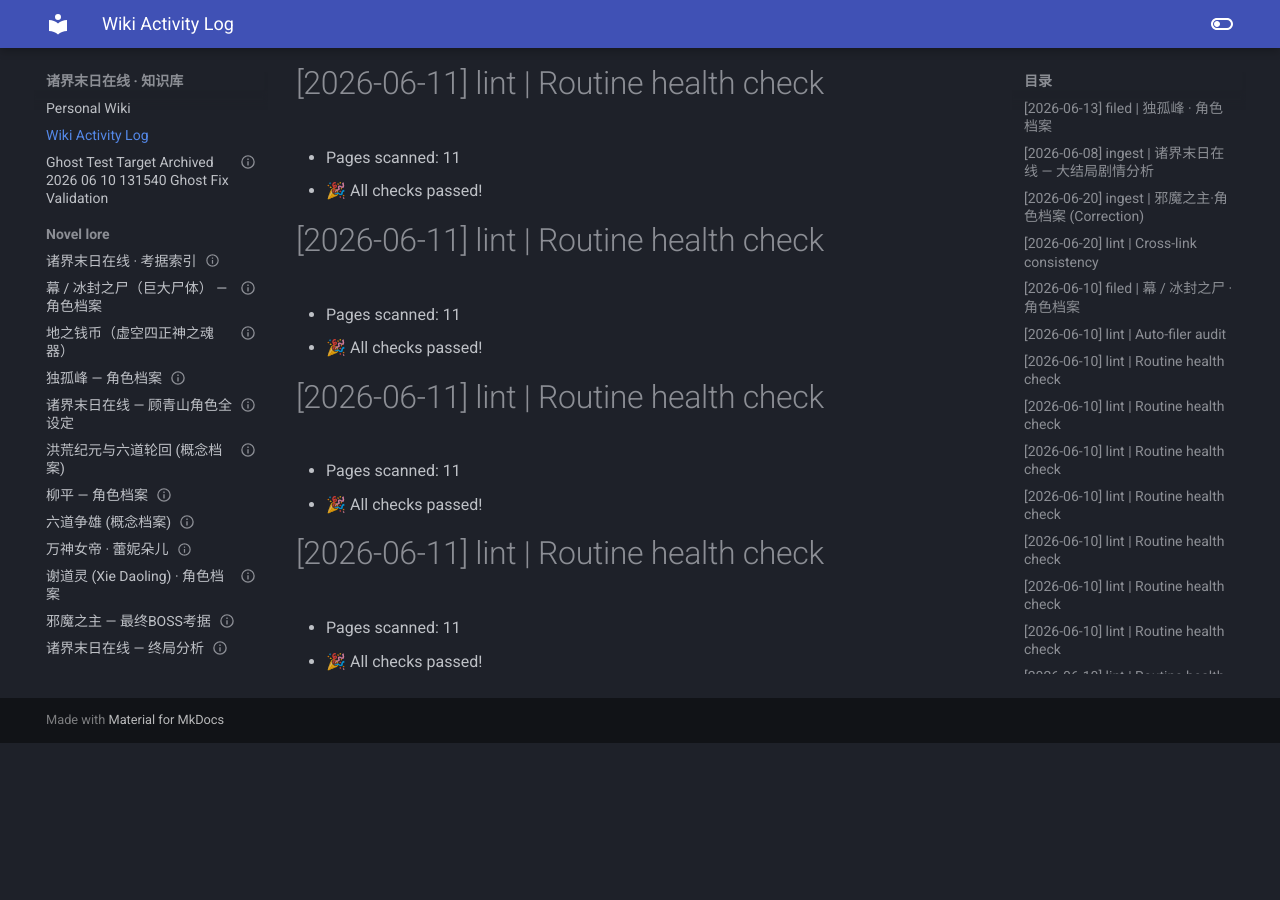
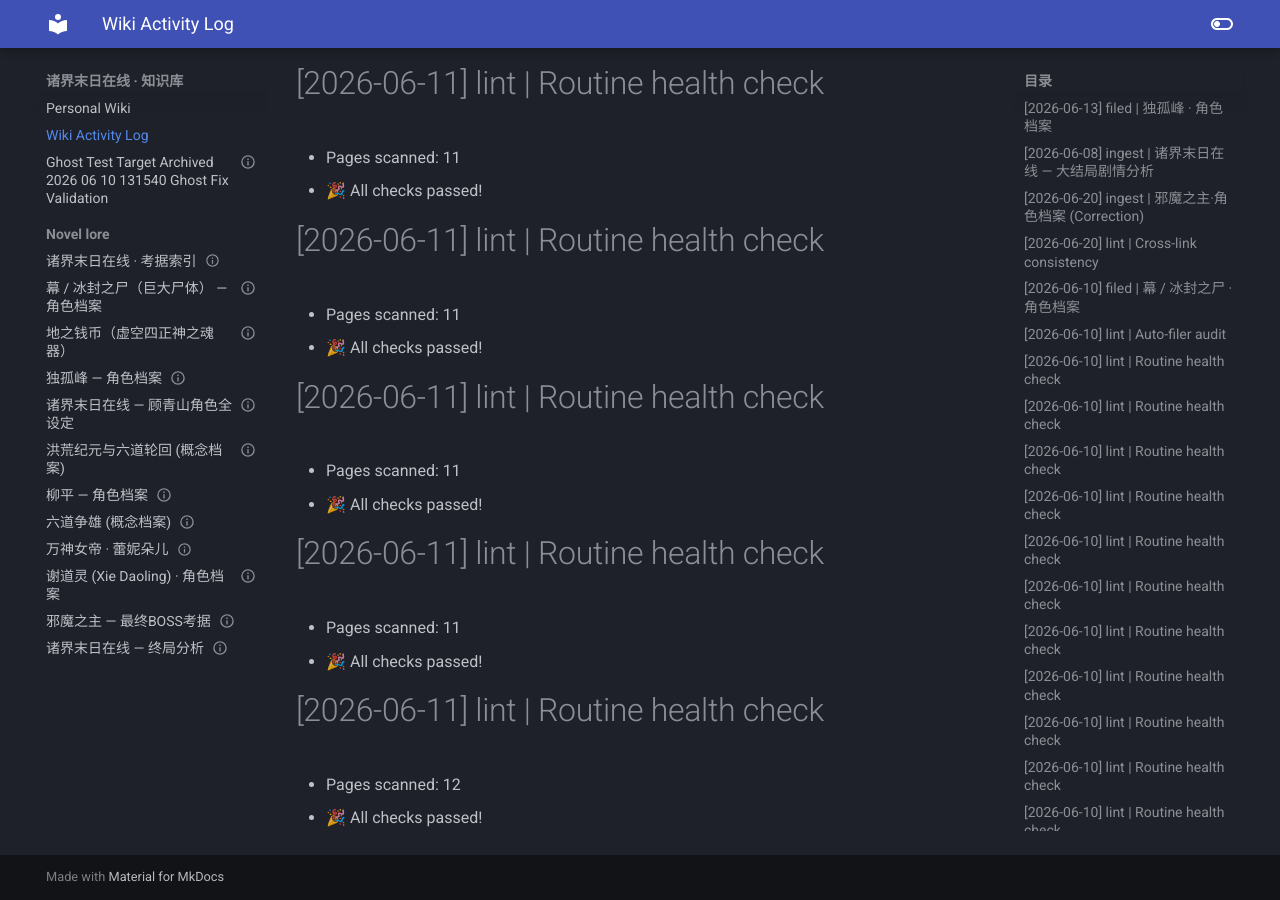
Before and after one commit to Zack3155/llm-wiki, an MkDocs documentation site: the page built from docs/log.md, in a window 1280 px wide and 900 px high, scrolled down 21866 px. Built offline with MkDocs 1.6.1 and Material for MkDocs 9.7.7, drawn with Linux system fonts in a browser that asks for light colours; before the commit the page ends 22609 px from its top, so only the background shows below that.

Commit message:
linter: append auto-filer log entry for du-ge-feng-profile

```diff
--- a/docs/log.md
+++ b/docs/log.md
@@ -460,3 +460,6 @@
 # [2026-06-11] lint | Routine health check
 - Pages scanned: 11
 - 🎉 All checks passed!
+# [2026-06-11] lint | Routine health check
+- Pages scanned: 12
+- 🎉 All checks passed!
```
